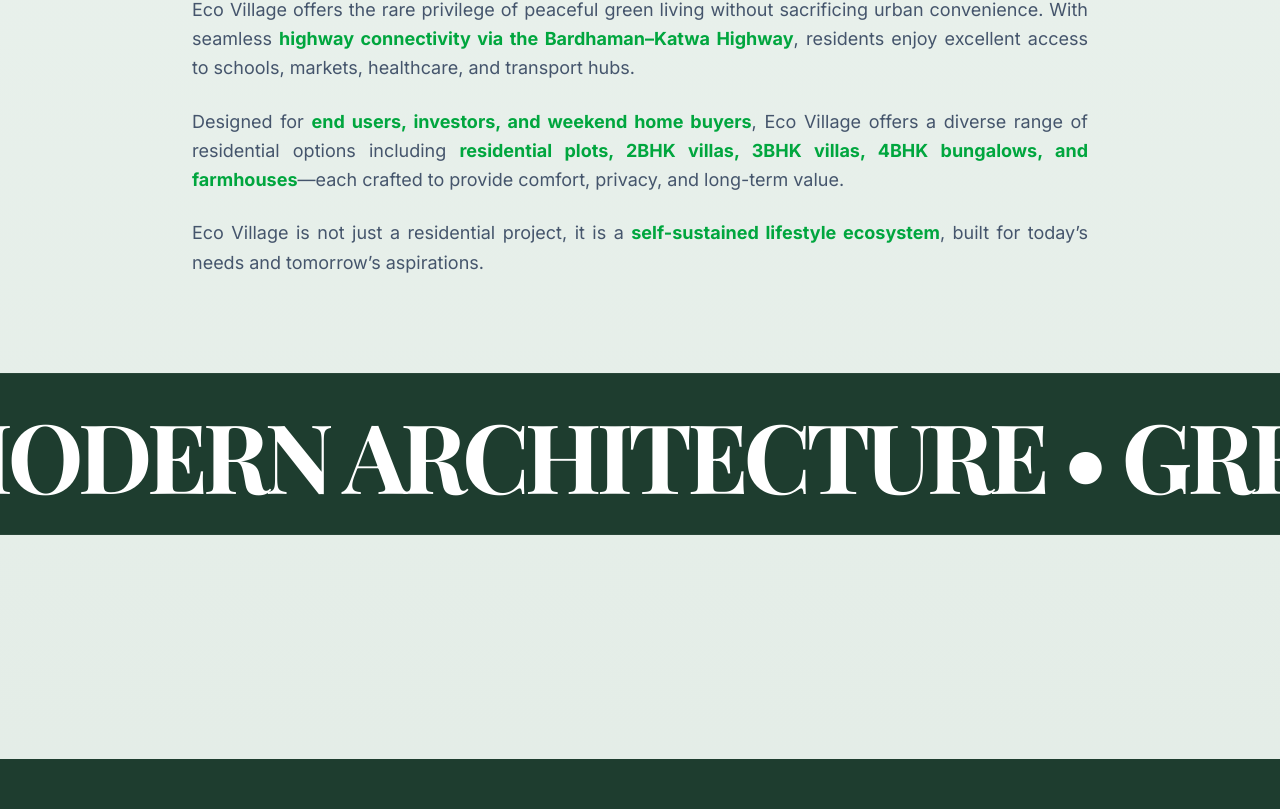
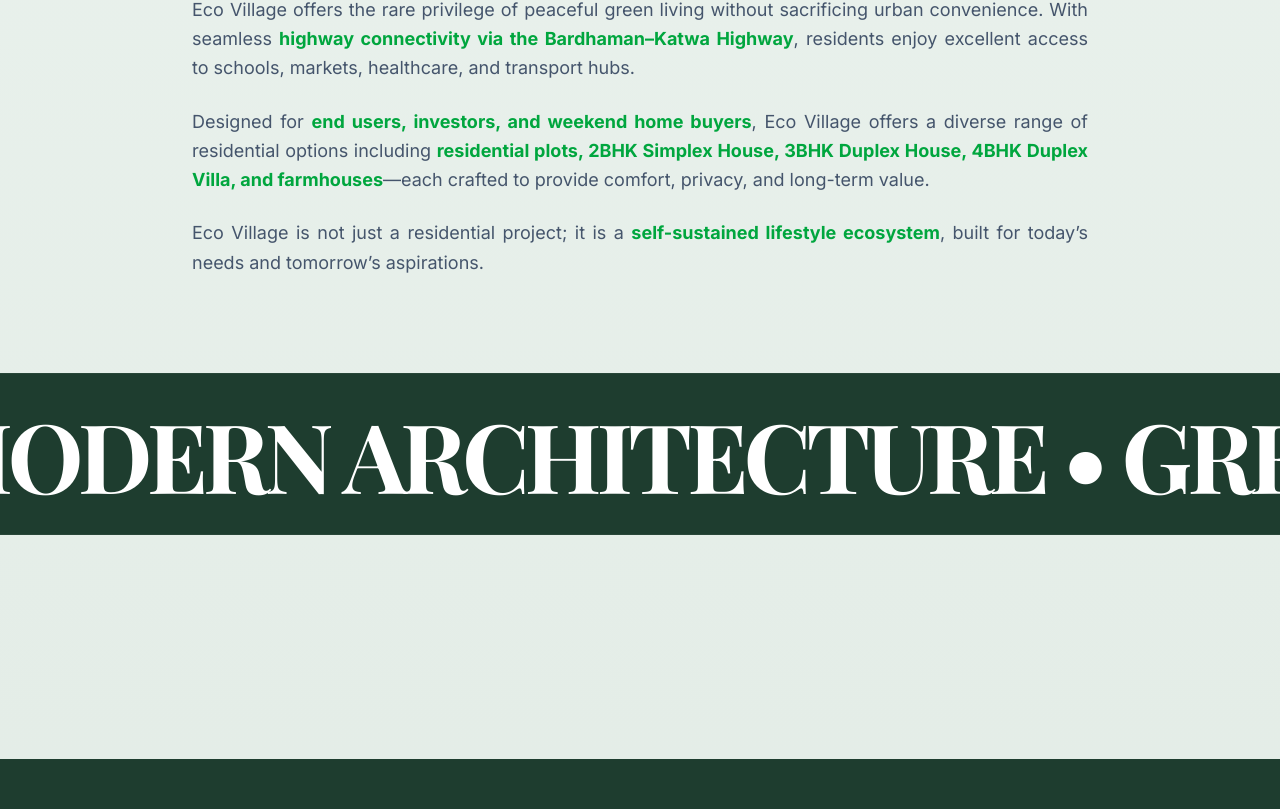
Before and after one commit to codedecode97-lang/eco-village-frontend, a React (Vite) app: page / in a window 1280 px wide. Shown: the part 4911-5720 px from the top of the page. Built offline with nearby package versions, Linux system fonts and the light colour scheme; a web font is replaced by a local one.

Commit message:
Initial commit

```diff
--- a/src/pages/Home/components/Amenities.tsx
+++ b/src/pages/Home/components/Amenities.tsx
@@ -38,6 +38,7 @@ const features = [
     image: garden,
   },
   {
+    img_title: "12,500 sq.ft Kids Play Area",
     title: "Kids Play Area",
     icon: FaChild,
     desc: "Safe and joyful play zones designed for children’s development.",
@@ -50,26 +51,28 @@ const features = [
     image: openGym,
   },
   {
-    img_title: "42,000+ sq.ft. Club House",
+    img_title: "42,199 sq.ft. Club House",
     title: "Club House",
     icon: FaBuilding,
     desc: "A modern clubhouse for celebrations and indoor recreation.",
     image: clubHouse,
   },
   {
+    img_title: "44,563 sq.ft. Community Hall",
     title: "Community Hall",
     icon: FaBuilding,
     desc: "Spacious hall for events and cultural programs.",
     image: communityHall,
   },
   {
+    img_title: "44,500+ sq.ft. Temple",
     title: "Temple",
     icon: FaPray,
     desc: "A serene spiritual space for daily prayers.",
     image: amenityTemple,
   },
   {
-    img_title: "1.4 acres private pond with Chhath ghat",
+    img_title: "60,900+ sq.ft. Chhath Puja Ghats",
     title: "Chhath Puja Ghats",
     icon: FaPray,
     desc: "Dedicated ghats preserving traditions and values.",
--- a/src/pages/Home/components/FlagshipProjects.tsx
+++ b/src/pages/Home/components/FlagshipProjects.tsx
@@ -113,7 +113,7 @@ const FlagshipProjects = () => (
           transition={{ duration: 0.8, delay: 0.2 }}
           className="max-w-4xl mx-auto"
         >
-          <div className="text-lg text-slate-600 leading-relaxed text-justify space-y-6 [&_strong]:text-green-600">
+ <div className="text-lg text-slate-600 leading-relaxed text-justify space-y-6 [&_strong]:text-green-600">
   <p>
     <strong>Eco Village</strong> is a landmark residential township
     redefining modern living in Bardhaman. Thoughtfully planned across{" "}
@@ -128,31 +128,29 @@ const FlagshipProjects = () => (
     <strong>10–15 minutes from the city center</strong>, Eco Village
     offers the rare privilege of peaceful green living without
     sacrificing urban convenience. With seamless{" "}
-    <strong>
-      highway connectivity via the Bardhaman–Katwa Highway
-    </strong>
-    , residents enjoy excellent access to schools, markets,
+    <strong>highway connectivity via the Bardhaman–Katwa Highway</strong>,
+    residents enjoy excellent access to schools, markets,
     healthcare, and transport hubs.
   </p>
 
   <p>
     Designed for{" "}
     <strong>end users, investors, and weekend home buyers</strong>,
-    Eco Village offers a diverse range of residential options
-    including{" "}
+    Eco Village offers a diverse range of residential options including{" "}
     <strong>
-      residential plots, 2BHK villas, 3BHK villas, 4BHK bungalows, and
-      farmhouses
+      residential plots, 2BHK Simplex House, 3BHK Duplex House,
+      4BHK Duplex Villa, and farmhouses
     </strong>
     —each crafted to provide comfort, privacy, and long-term value.
   </p>
 
   <p>
-    Eco Village is not just a residential project, it is a{" "}
+    Eco Village is not just a residential project; it is a{" "}
     <strong>self-sustained lifestyle ecosystem</strong>, built for
     today’s needs and tomorrow’s aspirations.
   </p>
 </div>
+
 
         </motion.div>
       </div>
--- a/src/pages/Home/components/MasterPlan.tsx
+++ b/src/pages/Home/components/MasterPlan.tsx
@@ -1,5 +1,5 @@
 import React from "react";
-import sitePlan from "../../../assets/2.jpg";
+import sitePlan from "../../../assets/layout.jpg";
 import { FaDownload } from "react-icons/fa";
 import GSAPTextReveal from "../../../components/animations/GSAPTextReveal";
 import { motion } from "framer-motion";
```
Also changed, not shown: 1 other file (tests, documents, lock files or other folders).
